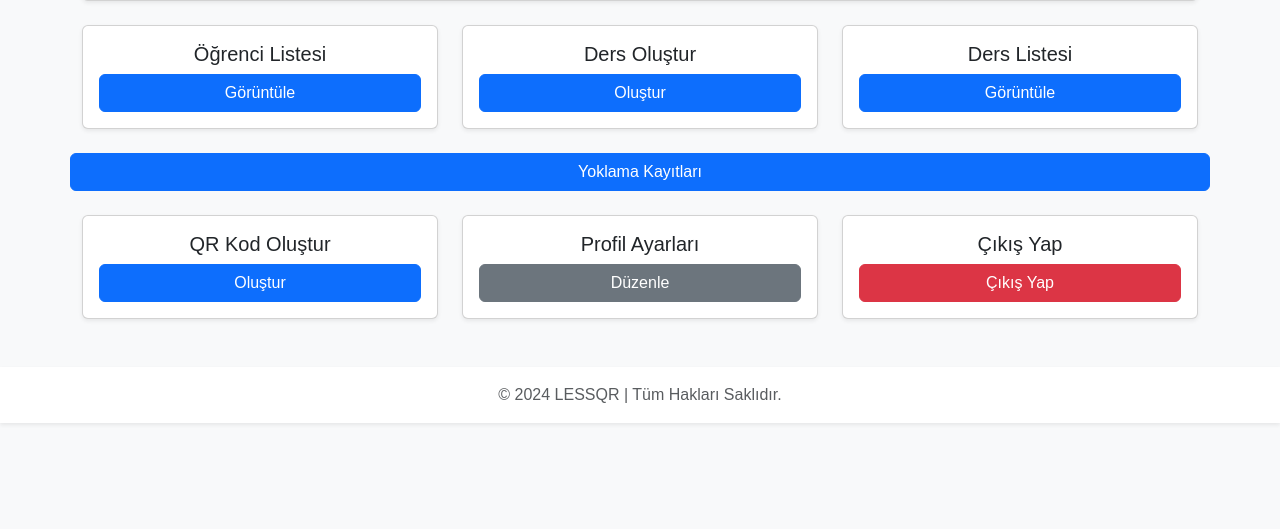
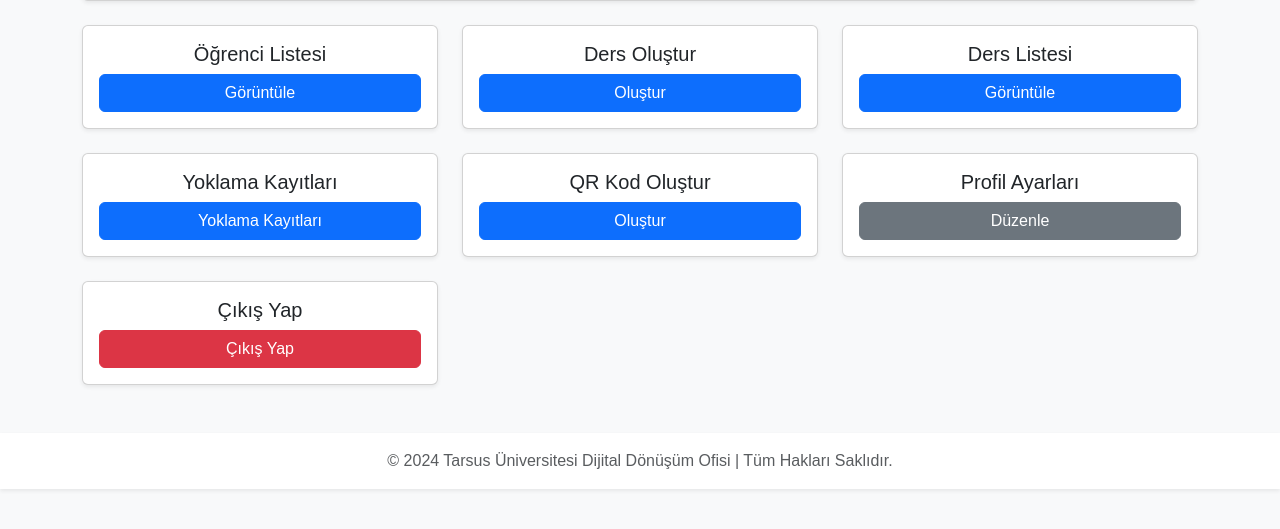
Before and after one commit to Hamza-Sengul/qr_yoklama_last, a Django app: page /academician/dashboard/ in a window 1280 px wide. Shown: the part 169-698 px from the top of the page. Run offline with Django 5.2, Linux system fonts and the light colour scheme.

Commit message:
Update academician_dashboard.html

```diff
--- a/qr_yoklama/account/templates/academician_dashboard.html
+++ b/qr_yoklama/account/templates/academician_dashboard.html
@@ -86,8 +86,14 @@
                     </div>
                 </div>
             </div>
-            <a href="{% url 'attendance_overview' %}" class="btn btn-primary btn-block">Yoklama Kayıtları</a>
-
+            <div class="col-md-4">
+                <div class="card shadow-sm text-center">
+                    <div class="card-body">
+                        <h5 class="card-title">Yoklama Kayıtları</h5>
+                        <a href="{% url 'attendance_overview' %}" class="btn btn-primary btn-block w-100">Yoklama Kayıtları</a>
+                    </div>
+                </div>
+            </div>
             <div class="col-md-4">
                 <div class="card shadow-sm text-center">
                     <div class="card-body">
@@ -117,7 +123,7 @@
 
     <!-- Footer -->
     <footer class="bg-white text-center text-muted mt-5 py-3 shadow-sm">
-        <p class="mb-0">© 2024 LESSQR | Tüm Hakları Saklıdır.</p>
+        <p class="mb-0">© 2024 Tarsus Üniversitesi Dijital Dönüşüm Ofisi | Tüm Hakları Saklıdır.</p>
     </footer>
 
     <script src="https://cdn.jsdelivr.net/npm/bootstrap@5.3.0/dist/js/bootstrap.bundle.min.js"></script>
```
